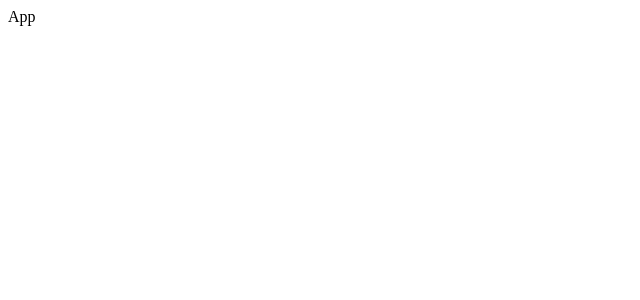
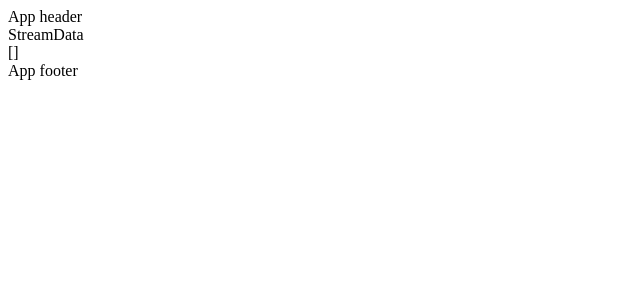
Before and after one commit to Ohar/Netronix-test, a React app: page / in a window 1280 px wide. Shown: the top 300 px of the page, without its empty margins (0-640 px from the left). Built offline with nearby package versions, Linux system fonts and the light colour scheme; no server answers.

Commit message:
Stream: Get and show data

```diff
--- a/package.json
+++ b/package.json
@@ -42,7 +42,6 @@
     "react-redux": "^5.0.4",
     "redux": "^3.6.0",
     "redux-thunk": "^2.2.0",
-    "stream-each": "^1.2.3",
     "uid": "0.0.2"
   }
 }
--- a/src/App.jsx
+++ b/src/App.jsx
@@ -1,23 +1,16 @@
-import React, { Component } from 'react'
-import { connect } from 'react-redux'
+import StreamData from '@/components/StreamData'
+import React from 'react'
 
-class App extends Component {
-  render () {
-    const {data} = this.props
-
-    return (
-      <section>
-        App {data}
-      </section>
-    )
-  }
+export default function App () {
+  return (
+    <main className='App'>
+      <header className='App_header'>
+        App header
+      </header>
+      <StreamData/>
+      <footer className='App_header'>
+        App footer
+      </footer>
+    </main>
+  )
 }
-
-function mapStateToProps (state, ownProps) {
-  return {
-    ...ownProps,
-    data: state.dataState.data
-  }
-}
-
-export default connect(mapStateToProps)(App)
--- /dev/null
+++ b/src/classes/StreamReader.js
@@ -0,0 +1,39 @@
+import STREAM_URL from '@/consts/STREAM_URL'
+import store from '@/store'
+import actionDataSet from '@/store/data/actions/data-set'
+import DATA_DEFAULT_STATE from '@/store/data/default_state'
+
+class StreamReader {
+  constructor () {
+    this.onMsg  = this.onMsg.bind(this)
+    this.stream = null
+  }
+
+  start () {
+    this.stream = new EventSource(STREAM_URL)
+
+    this.stream.onmessage = this.onMsg
+  }
+
+  stop () {
+    if (this.stream) {
+      this.stream.close()
+      this.stream.onmessage = null
+      this.stream = null
+    }
+  }
+
+  onMsg ({data}) {
+    let parsedData = DATA_DEFAULT_STATE.data
+
+    try {
+      parsedData = JSON.parse(data)
+    } catch (err) {
+      console.error('Error', err)
+    }
+
+    store.dispatch(actionDataSet(parsedData))
+  }
+}
+
+export default new StreamReader()
--- /dev/null
+++ b/src/components/StreamData/index.jsx
@@ -0,0 +1,36 @@
+import StreamReader from '@/classes/StreamReader'
+import React, { Component } from 'react'
+import connect from 'react-redux/es/connect/connect'
+
+class StreamData extends Component {
+  componentDidMount () {
+    StreamReader.start()
+  }
+
+  componentWillUnmount () {
+    StreamReader.stop()
+  }
+
+  render () {
+    const {data} = this.props
+
+    console.info('data', data) // eslint-disable-line no-console
+
+    return (
+      <section className='StreamData'>
+        StreamData
+        <br/>
+        {JSON.stringify(data)}
+      </section>
+    )
+  }
+}
+
+function mapStateToProps (state, ownProps) {
+  return {
+    ...ownProps,
+    data: state.dataState.data,
+  }
+}
+
+export default connect(mapStateToProps)(StreamData)
--- /dev/null
+++ b/src/consts/STREAM_URL.js
@@ -0,0 +1,3 @@
+const STREAM_URL = 'https://jsdemo.envdev.io/sse'
+
+export default STREAM_URL
--- a/src/store/data/default_state.js
+++ b/src/store/data/default_state.js
@@ -1,5 +1,5 @@
 const DATA_DEFAULT_STATE = {
-  data: null,
+  data: [],
 }
 
 export default DATA_DEFAULT_STATE
```
Also changed, not shown: 1 other file (tests, documents, lock files or other folders).
